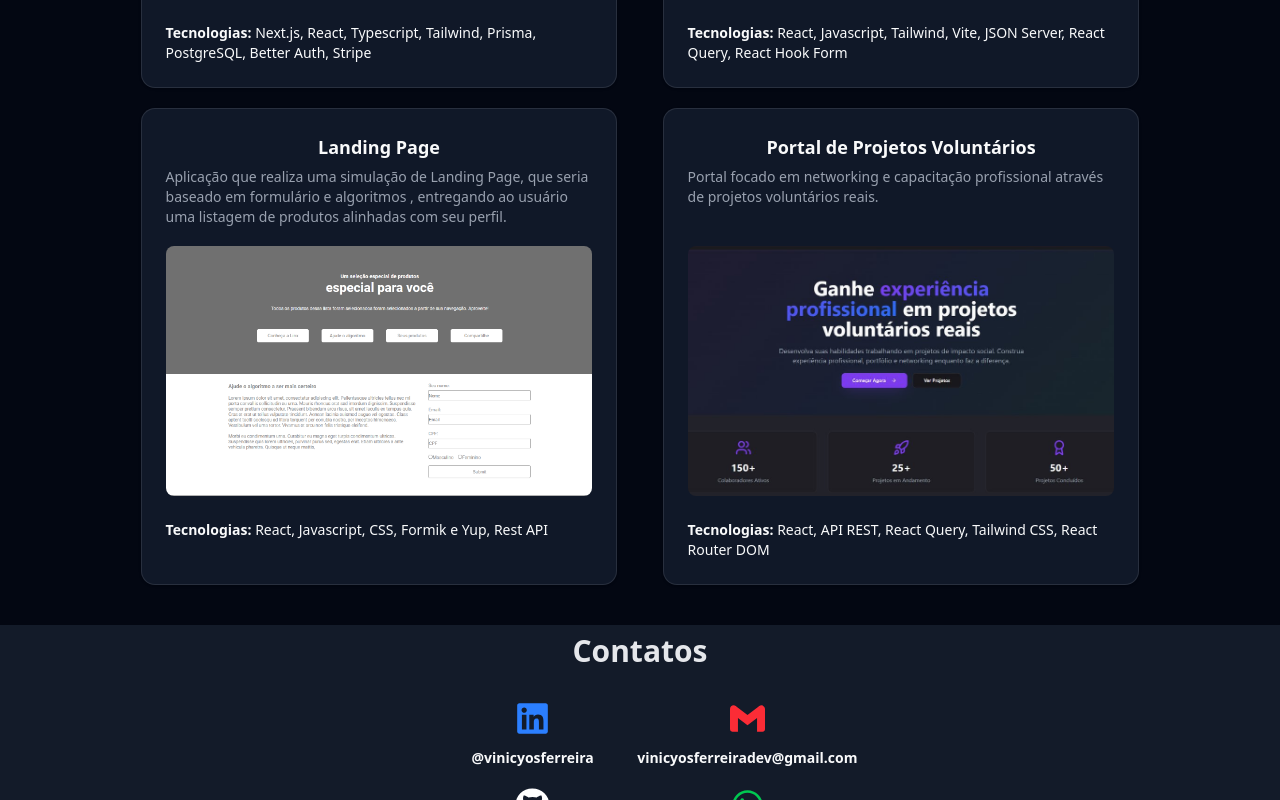
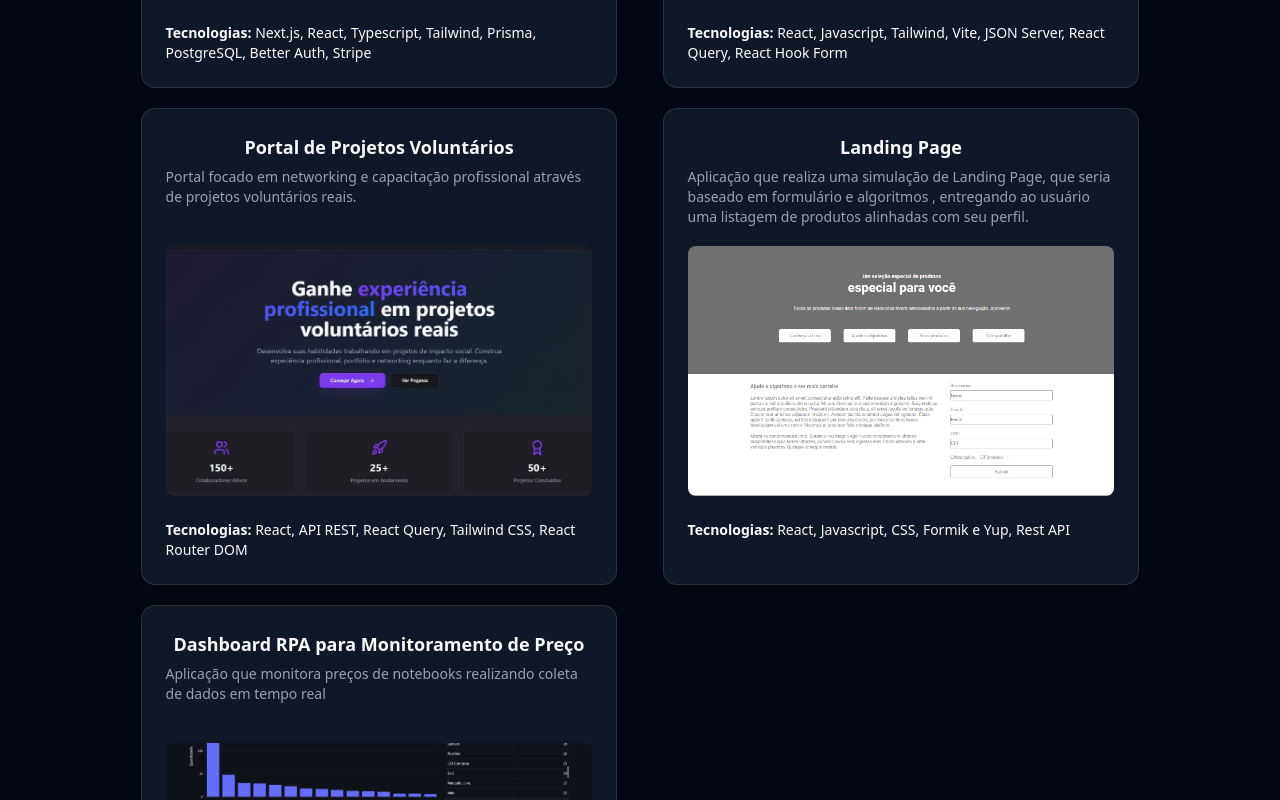
Before and after one commit to VinicyosFerreira/portfolio-vinicyosFerreira-2.0, a React (Vite) app: page / in a window 1280 px wide. Shown: the part 2020-2820 px from the top of the page. Built offline with nearby package versions, Linux system fonts and the light colour scheme.

Commit message:
feat: add new project: dashboard rpa monitoring price

```diff
--- a/src/components/app/CardProject.tsx
+++ b/src/components/app/CardProject.tsx
@@ -19,7 +19,9 @@ const CardProject = ({ project }: { project: PROJECTS_TYPE }) => {
         <CardTitle className="text-center font-semibold text-lg">
           {project.name}
         </CardTitle>
-        <CardDescription className='h-[55px]'>{project.description}</CardDescription>
+        <CardDescription className="h-[55px]">
+          {project.description}
+        </CardDescription>
       </CardHeader>
       <CardContent>
         <div className="relative group">
@@ -40,16 +42,13 @@ const CardProject = ({ project }: { project: PROJECTS_TYPE }) => {
                   className="text-primary font-semibold flex justify-center items-center gap-2"
                   target="_blank"
                 >
-                  {project.repositorieURL && (
-                    <>
                   <FaGithub size={30} className="text-white" />
                   <span>Ver repositório</span>
-                    </>
-                  )}
                 </a>
               </div>
             )}
 
+            {project.demoURL && (
               <div className="bg-accent cursor-pointer w-45 p-2 rounded-lg">
                 <a
                   href={project.demoURL}
@@ -60,6 +59,7 @@ const CardProject = ({ project }: { project: PROJECTS_TYPE }) => {
                   <span>Ver demo</span>
                 </a>
               </div>
+            )}
           </div>
         </div>
       </CardContent>
--- a/src/constants/Projects.ts
+++ b/src/constants/Projects.ts
@@ -2,6 +2,7 @@ import coverTaskManager from '../assets/imgs/cover_task_mananger.png';
 import coverAparatusBarber from '../assets/imgs/cover_aparatus_barber.png';
 import coverPortalProjetoVoluntario from '../assets/imgs/cover_projeto_portal-voluntarios.jpg';
 import coverLandingPage from '../assets/imgs/cover_landing_page.png';
+import coverDashboardRPAMonitoring from '../assets/imgs/cover_dash_rpa_montitoring.png';
 
 export interface PROJECTS_TYPE {
   id: number;
@@ -10,7 +11,7 @@ export interface PROJECTS_TYPE {
   technologies: string[];
   imgURL: string;
   repositorieURL?: string;
-  demoURL: string;
+  demoURL?: string;
 }
 
 export const PROJECTS: PROJECTS_TYPE[] = [
@@ -53,15 +54,6 @@ export const PROJECTS: PROJECTS_TYPE[] = [
   },
   {
     id: 3,
-    name: 'Landing Page',
-    description: `Aplicação que realiza uma simulação de Landing Page, que seria baseado em formulário e algoritmos , entregando ao usuário uma listagem de produtos alinhadas com seu perfil.`,
-    imgURL: coverLandingPage,
-    technologies: ['React', 'Javascript', 'CSS', 'Formik e Yup', 'Rest API'],
-    repositorieURL: 'https://github.com/VinicyosFerreira/Landing_Page',
-    demoURL: 'https://vinicyosferreira.github.io/Landing_Page',
-  },
-  {
-    id: 4,
     name: 'Portal de Projetos Voluntários',
     description:
       'Portal focado em networking e capacitação profissional através de projetos voluntários reais.',
@@ -73,6 +65,25 @@ export const PROJECTS: PROJECTS_TYPE[] = [
       'Tailwind CSS',
       'React Router DOM',
     ],
-    demoURL: 'https://volunteer-hub-swart.vercel.app/',
+    demoURL: 'https://www.getxp.dev.br/',
+  },
+  {
+    id: 4,
+    name: 'Landing Page',
+    description: `Aplicação que realiza uma simulação de Landing Page, que seria baseado em formulário e algoritmos , entregando ao usuário uma listagem de produtos alinhadas com seu perfil.`,
+    imgURL: coverLandingPage,
+    technologies: ['React', 'Javascript', 'CSS', 'Formik e Yup', 'Rest API'],
+    repositorieURL: 'https://github.com/VinicyosFerreira/Landing_Page',
+    demoURL: 'https://vinicyosferreira.github.io/Landing_Page',
+  },
+  {
+    id: 5,
+    name: 'Dashboard RPA para Monitoramento de Preço',
+    description:
+      'Aplicação que monitora preços de notebooks realizando coleta de dados em tempo real',
+    imgURL: coverDashboardRPAMonitoring,
+    technologies: ['Python', 'Scrapy', 'Pandas', 'Ploty ', 'Streamlit'],
+    repositorieURL:
+      'https://github.com/VinicyosFerreira/rpa_dashboard_price_monitoring',
   },
 ];
```
Also changed, not shown: src/assets/imgs/cover_dash_rpa_montitoring.png (added). Lines whose indentation alone changed are shown as unchanged.
